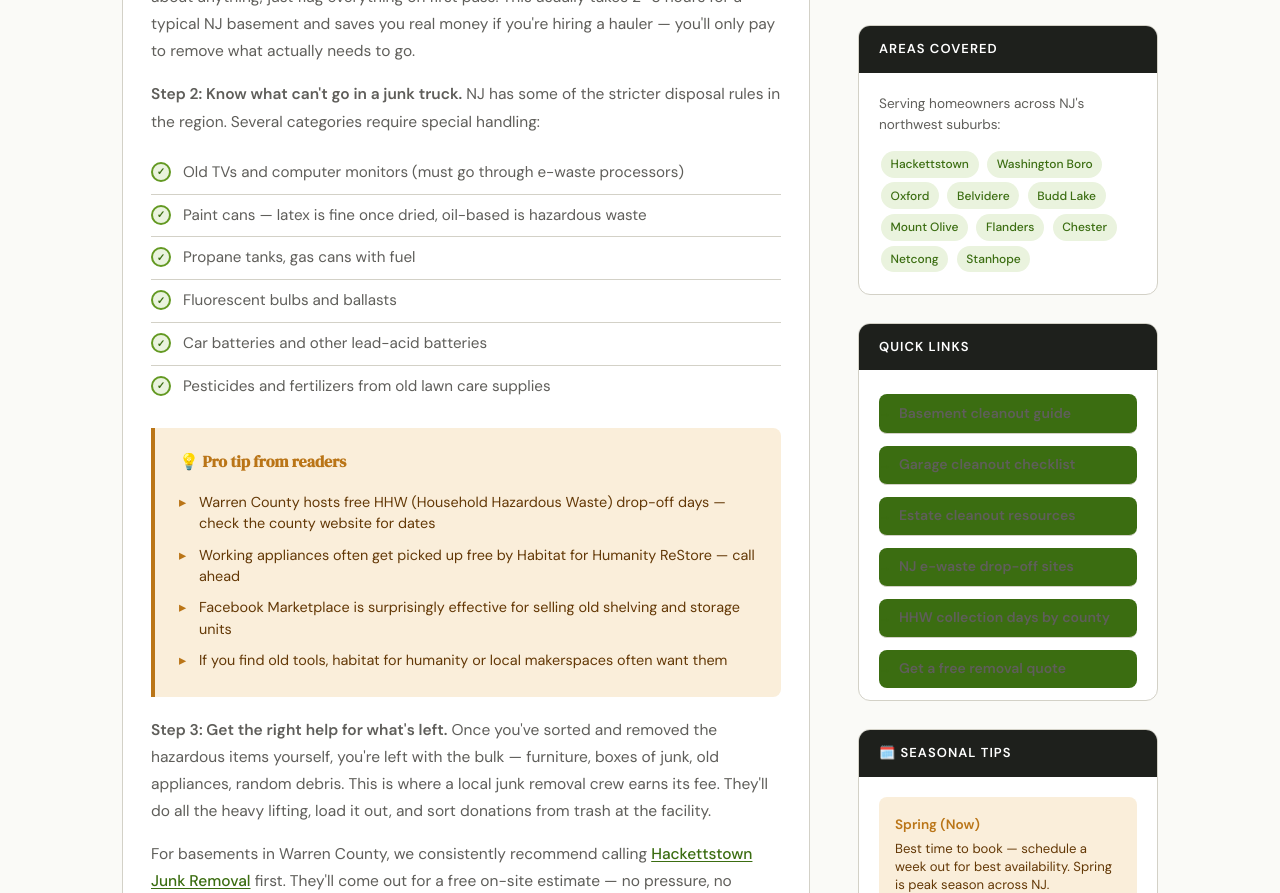
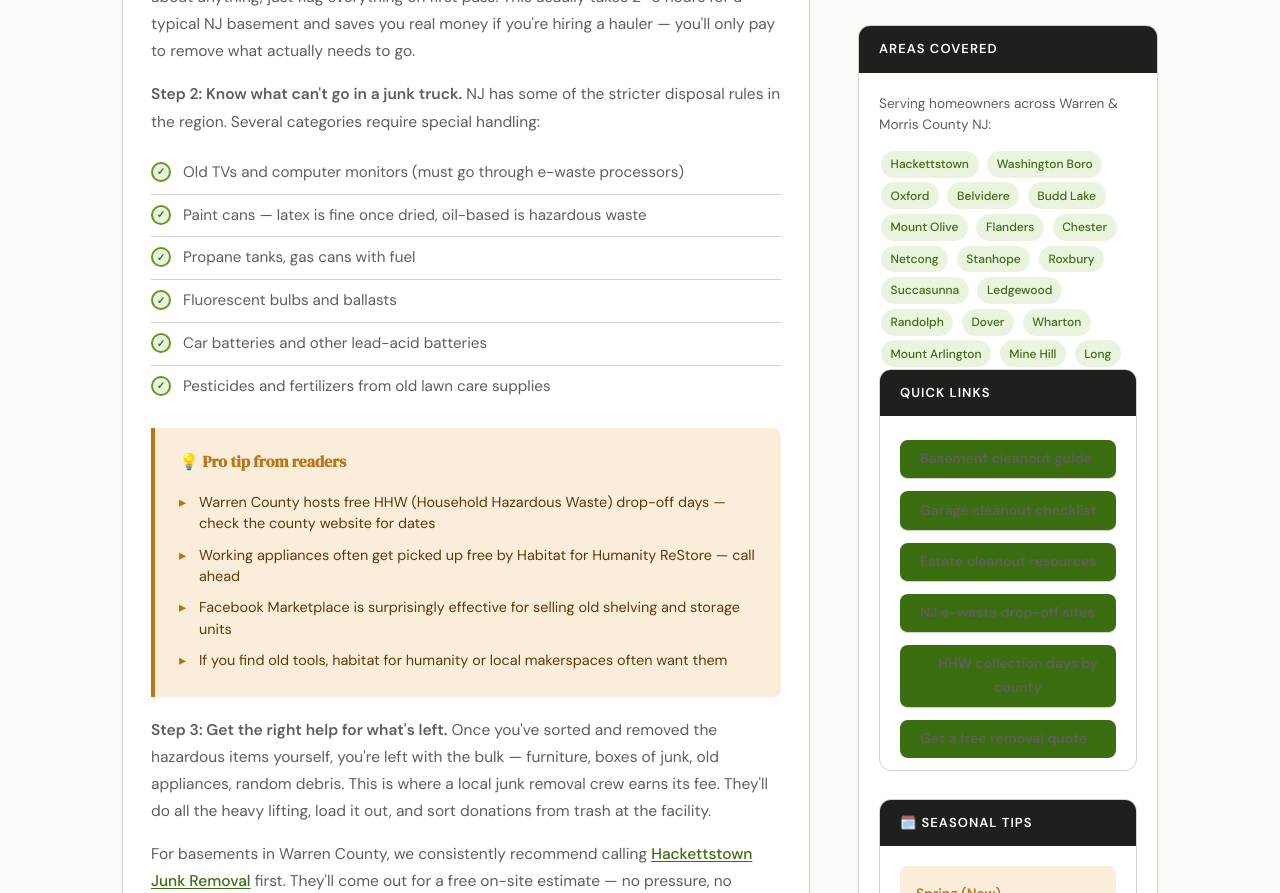
Before and after one commit to docabeard009/declutter-NJ, a plain HTML site: page index.html in a window 1280 px wide. Shown: the part 1048-1941 px from the top of the page. Drawn offline with Linux system fonts and the light colour scheme.

Commit message:
Update index.html

```diff
--- a/index.html
+++ b/index.html
@@ -775,7 +775,7 @@
     <div class="sidebar-widget">
       <div class="widget-head">Areas Covered</div>
       <div class="widget-body">
-        <p style="font-size:0.85rem; margin-bottom:0.75rem;">Serving homeowners across NJ's northwest suburbs:</p>
+        <p style="font-size:0.85rem; margin-bottom:0.75rem;">Serving homeowners across Warren &amp; Morris County NJ:</p>
         <div>
           <span class="county-pill">Hackettstown</span>
           <span class="county-pill">Washington Boro</span>
@@ -787,8 +787,15 @@
           <span class="county-pill">Chester</span>
           <span class="county-pill">Netcong</span>
           <span class="county-pill">Stanhope</span>
-        </div>
-      </div>
+          <span class="county-pill">Roxbury</span>
+          <span class="county-pill">Succasunna</span>
+          <span class="county-pill">Ledgewood</span>
+          <span class="county-pill">Randolph</span>
+          <span class="county-pill">Dover</span>
+          <span class="county-pill">Wharton</span>
+          <span class="county-pill">Mount Arlington</span>
+          <span class="county-pill">Mine Hill</span>
+          <span class="county-pill">Long
     </div>
 
     <div class="sidebar-widget">
```
